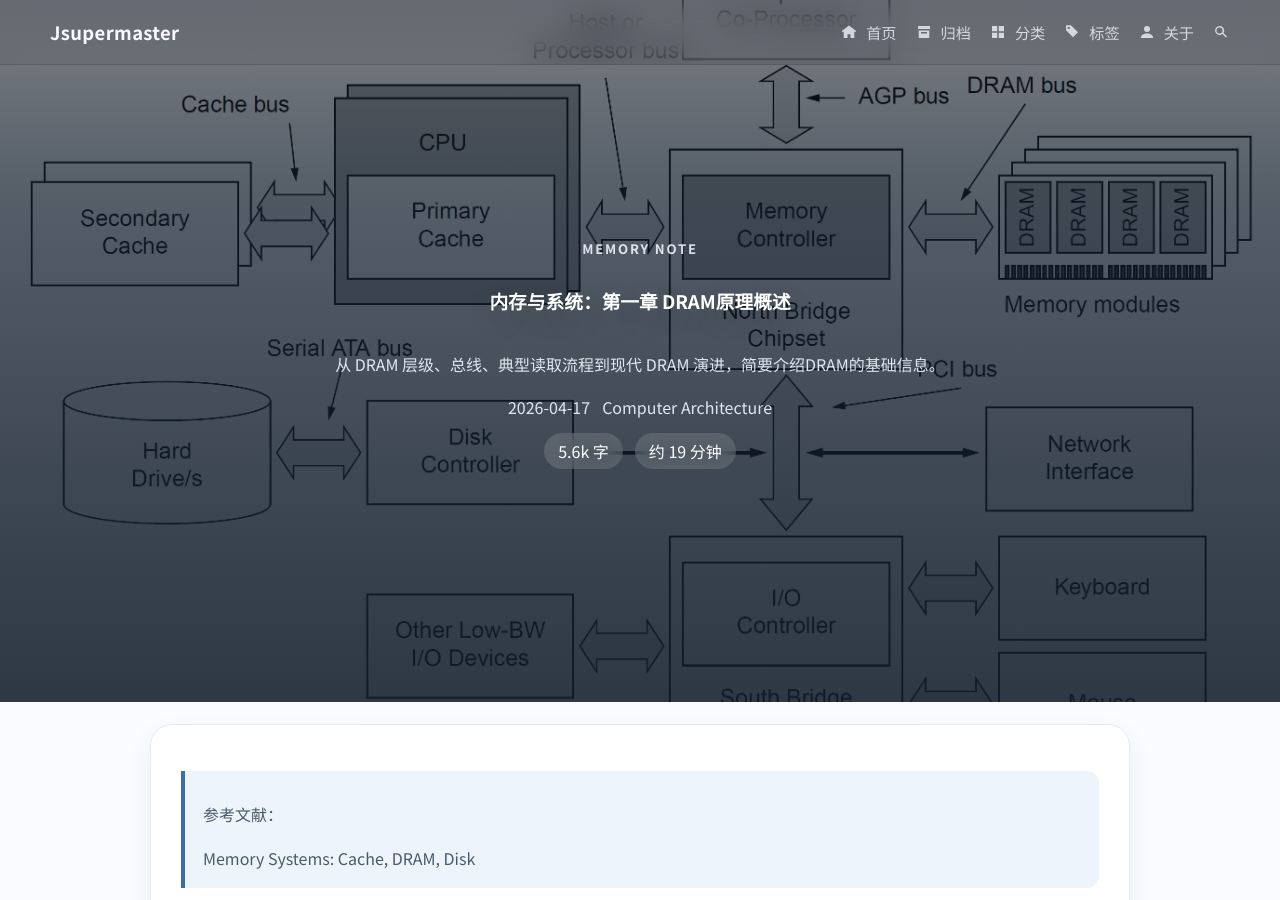
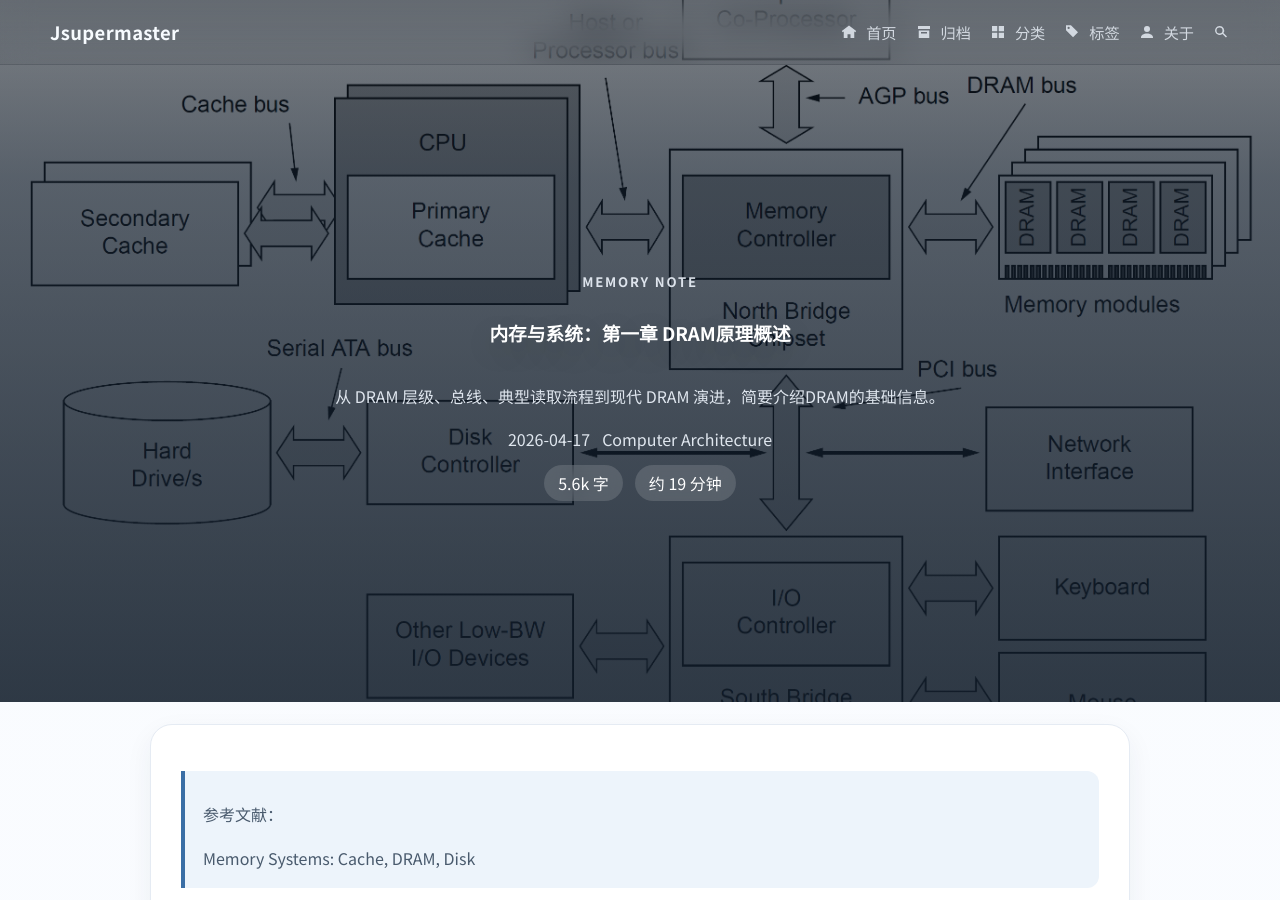
Before and after one commit to Jsupermaster/Jsupermaster.github.io, a Jekyll site: the page built from _posts/2026-04-17-memory_study_1.md, in a window 1280 px wide and 900 px high. Built offline with Jekyll 4.4.1, drawn with Linux system fonts in a browser that asks for light colours; comment, search, counter and statistics services are not loaded.

Commit message:
update_260420_5

```diff
--- a/_layouts/default.html
+++ b/_layouts/default.html
@@ -68,15 +68,23 @@
       const hero = document.querySelector('.home-hero, .post-hero');
       if (!topbar || !hero) return;
 
+      const syncTopbarHeight = () => {
+        document.documentElement.style.setProperty('--topbar-height', `${topbar.offsetHeight}px`);
+      };
+
       const syncTopbar = () => {
         const heroBottom = hero.getBoundingClientRect().bottom;
         const threshold = topbar.offsetHeight;
         topbar.classList.toggle('is-scrolled', heroBottom <= threshold);
       };
 
+      syncTopbarHeight();
       syncTopbar();
       window.addEventListener('scroll', syncTopbar, { passive: true });
-      window.addEventListener('resize', syncTopbar);
+      window.addEventListener('resize', () => {
+        syncTopbarHeight();
+        syncTopbar();
+      });
     })();
   </script>
   {% endif %}
--- a/assets/styles.css
+++ b/assets/styles.css
@@ -10,6 +10,7 @@
   --shadow: 0 10px 28px rgba(28, 48, 74, 0.06);
   --radius: 18px;
   --content-width: 1180px;
+  --topbar-height: 64px;
 }
 
 * {
@@ -196,7 +197,7 @@ img {
   display: flex;
   align-items: center;
   justify-content: center;
-  padding: 48px 0 42px;
+  padding: calc(48px + var(--topbar-height)) 0 42px;
 }
 
 .home-hero-grid {
@@ -809,7 +810,7 @@ img {
   width: min(var(--content-width), calc(100% - 40px));
   min-height: 78vh;
   margin: 0 auto;
-  padding: 48px 0 42px;
+  padding: calc(48px + var(--topbar-height)) 0 42px;
   color: #f7fbff;
   text-align: center;
 }
@@ -994,7 +995,7 @@ img {
 
   .home-hero-inner {
     width: calc(100% - 20px);
-    padding: 24px 0 22px;
+    padding: calc(24px + var(--topbar-height)) 0 22px;
   }
 
   .post-toc {
@@ -1026,7 +1027,7 @@ img {
 
   .post-hero-inner {
     width: calc(100% - 20px);
-    padding: 24px 0 22px;
+    padding: calc(24px + var(--topbar-height)) 0 22px;
   }
 
   .panel-heading {
```
